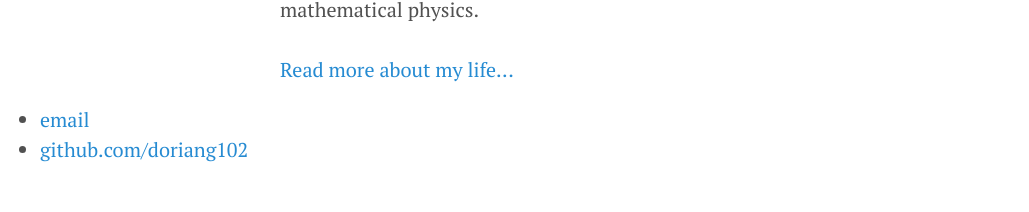
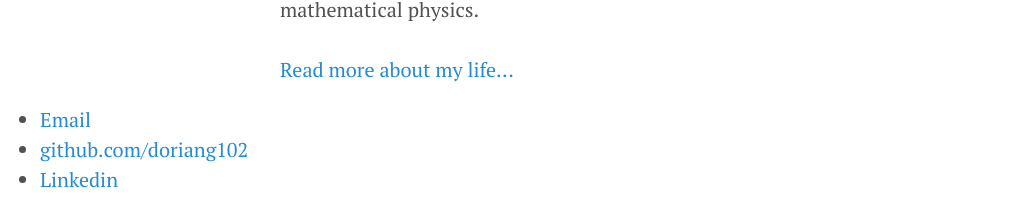
Before and after one commit to doriang102/doriang102.github.io, a Jekyll site: the page built from index.html, in a window 1280 px wide. Shown: the part 741-953 px from the top of the page, without its empty margins (0-1029 px from the left). Built offline with Jekyll 4.4.1, drawn with Linux system fonts in a browser that asks for light colours; before the commit the page ends 926 px from its top, so only the background shows below that.

Commit message:
Update default.html

```diff
--- a/_layouts/default.html
+++ b/_layouts/default.html
@@ -35,8 +35,9 @@
 			</div><!-- /.container -->
 			<footer>
 	    		<ul>
-	        		<li><a href="mailto:doriang102@gmail.com">email</a></li>
+	        		<li><a href="mailto:doriang102@gmail.com">Email</a></li>
 	        		<li><a href="https://github.com/doriang102">github.com/doriang102</a></li>
+				<li><a href="https://www.linkedin.com/in/dorian-goldman-6688a53b/">Linkedin</a></li>
 				</ul>
 			</footer>
 		</body>
```
